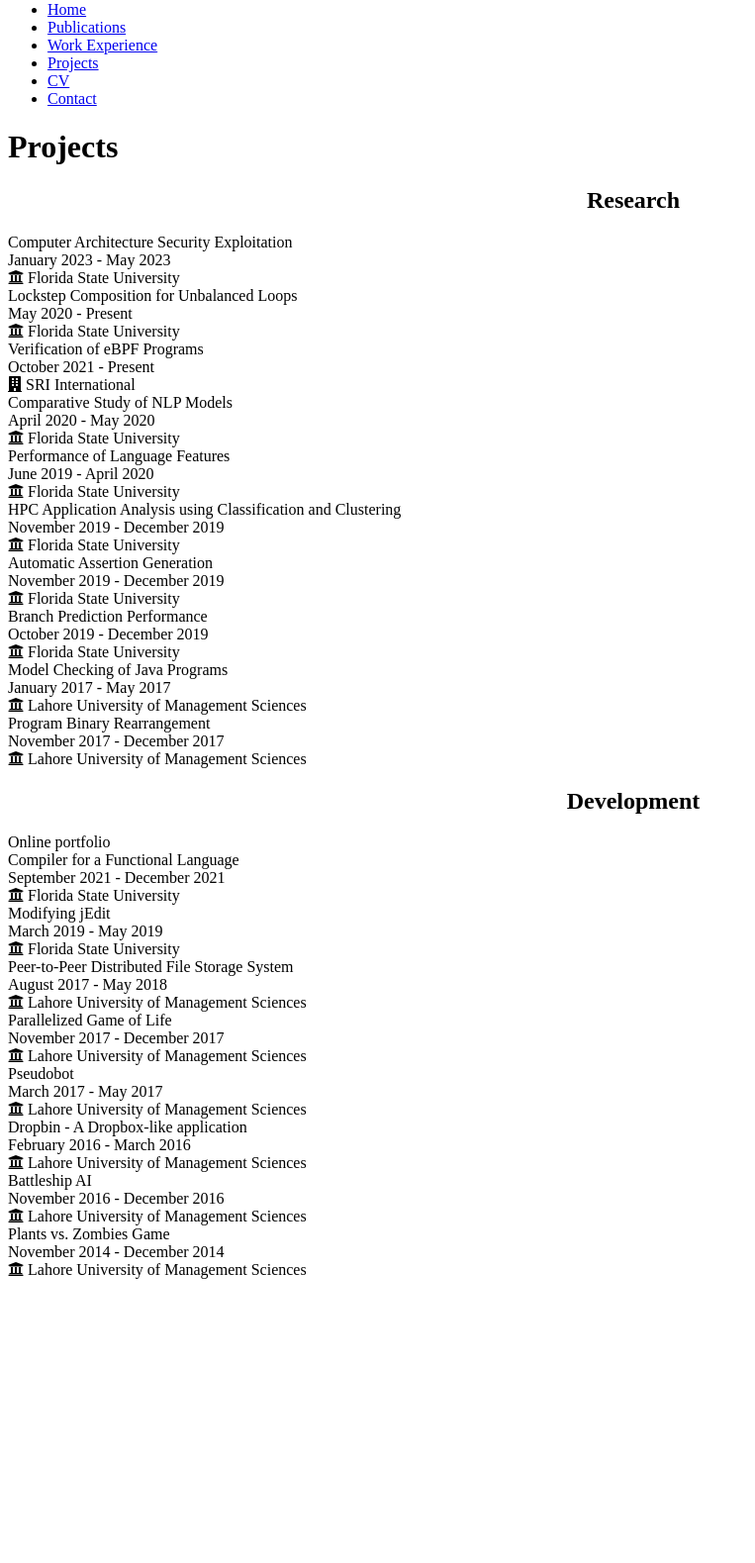
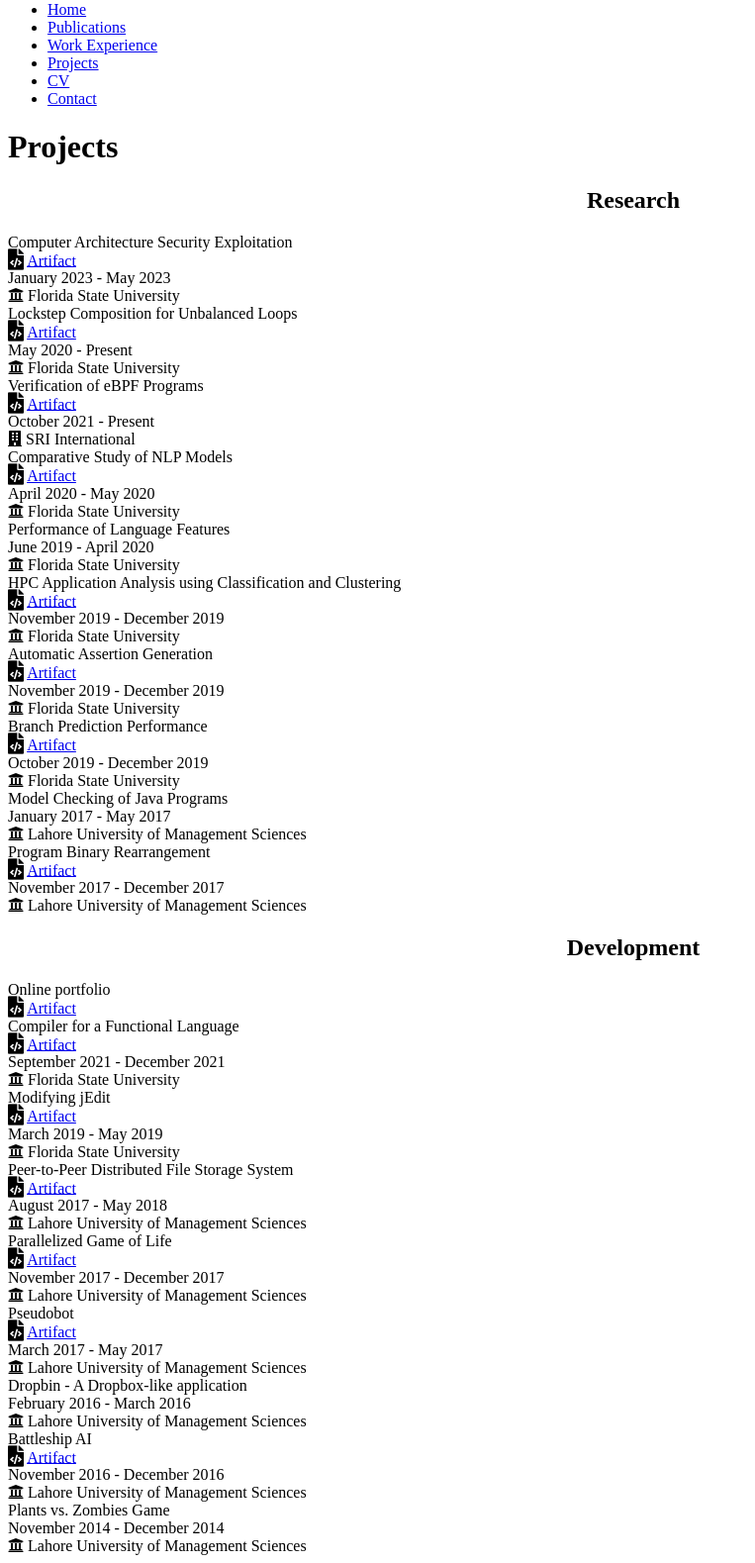
Before and after one commit to a-hamza-r/portfolio, a Flask app: page /projects in a window 1280 px wide. Shown: the part 548-2127 px from the top of the page at 99% size, without its empty margins (0-763 px from the left). Before the commit the page ends 1840 px from the top, so only its background shows below. Run offline with Flask 2, Linux system fonts and the light colour scheme.

Commit message:
Adding artifact info in projects
Signed-off-by: Ameer Hamza <ah18r@fsu.edu>

```diff
--- a/app/data/projects.yml
+++ b/app/data/projects.yml
@@ -4,6 +4,7 @@
     end: "May 2023"
     institute: "Florida State University"
     tag: "research-security"
+    artifact: "ComputerSecurity"
 
   - title: "Lockstep Composition for Unbalanced Loops"
     start: "May 2020"
@@ -11,6 +12,7 @@
     institute: "Florida State University"
     artifact: "aeval"
     tag: "research-equiv-check"
+    artifact: "aeval"
 
   - title: "Verification of eBPF Programs"
     start: "October 2021"
@@ -18,12 +20,14 @@
     company: "SRI International"
     artifact: "ebpf-verifier"
     tag: "research-ebpf-verif"
+    artifact: "ebpf-verifier"
 
   - title: "Comparative Study of NLP Models"
     start: "April 2020"
     end: "May 2020"
     institute: "Florida State University"
     tag: "research-deep-learning"
+    artifact: "deeplearning"
 
   - title: "Performance of Language Features"
     start: "June 2019"
@@ -36,18 +40,21 @@
     end: "December 2019"
     institute: "Florida State University"
     tag: "research-data-mining"
+    artifact: "HPC-application-analysis"
 
   - title: "Automatic Assertion Generation"
     start: "November 2019"
     end: "December 2019"
     institute: "Florida State University"
     tag: "research-assert-gen"
+    artifact: "invariant-detection"
 
   - title: "Branch Prediction Performance"
     start: "October 2019"
     end: "December 2019"
     institute: "Florida State University"
     tag: "research-branch-predict"
+    artifact: "branch-prediction"
 
   - title: "Model Checking of Java Programs"
     start: "January 2017"
@@ -60,10 +67,12 @@
     end: "December 2017"
     institute: "Lahore University of Management Sciences"
     tag: "research-binary-rearrange"
+    artifact: "Binary-Rearrangement"
 
 development:
   - title: "Online portfolio"
     tag: "dev-portfolio"
+    artifact: "portfolio"
 
   - title: "Compiler for a Functional Language"
     start: "September 2021"
@@ -71,30 +80,35 @@
     institute: "Florida State University"
     artifact: "Compiler-For-a-Functional-Language"
     tag: "dev-compiler-constr"
+    artifact: "Compiler-For-a-Functional-Language"
 
   - title: "Modifying jEdit"
     start: "March 2019"
     end: "May 2019"
     institute: "Florida State University"
     tag: "dev-modify-jedit"
+    artifact: "JEdit-modif"
 
   - title: "Peer-to-Peer Distributed File Storage System"
     start: "August 2017"
     end: "May 2018"
     institute: "Lahore University of Management Sciences"
     tag: "dev-p2p-file-storage"
+    artifact: "p2p-file-storage"
 
   - title: "Parallelized Game of Life"
     start: "November 2017"
     end: "December 2017"
     institute: "Lahore University of Management Sciences"
     tag: "dev-hpc-game-of-life"
+    artifact: "Game-Of-Life"
 
   - title: "Pseudobot"
     start: "March 2017"
     end: "May 2017"
     institute: "Lahore University of Management Sciences"
     tag: "dev-pseudobot"
+    artifact: "Pseudobot"
 
   - title: "Dropbin - A Dropbox-like application"
     start: "February 2016"
@@ -107,6 +121,7 @@
     end: "December 2016"
     institute: "Lahore University of Management Sciences"
     tag: "dev-battleship-ai"
+    artifact: "Battleship-AI"
 
   - title: "Plants vs. Zombies Game"
     start: "November 2014"
--- a/app/templates/projects.html
+++ b/app/templates/projects.html
@@ -23,6 +23,13 @@
     {{ macros.institute_or_company(proj) }}
 {% endmacro %}
 
+{% macro right1(work) %}
+    {% if 'artifact' in work %}
+        <i class="fas fa-file-code fa-lg"></i>
+        <a href="https://www.github.com/{{ basic.github }}/{{ work.artifact }}">Artifact</a>
+    {% endif %}
+{% endmacro %}
+
 {% macro empty_(proj) %}{% endmacro %}
 
 
@@ -30,7 +37,7 @@
 {% block first_pane_content %}
 
     <!-- generate containers -->
-    {{ macros.generate_containers(research_projs, empty_, left1, empty_, left2, right2) }}
+    {{ macros.generate_containers(research_projs, empty_, left1, right1, left2, right2) }}
 {% endblock %}
 
 
@@ -38,5 +45,5 @@
 {% block second_pane_content %}
 
     <!-- generate containers -->
-    {{ macros.generate_containers(dev_projs, empty_, left1, empty_, left2, right2) }}
+    {{ macros.generate_containers(dev_projs, empty_, left1, right1, left2, right2) }}
 {% endblock %}
```
